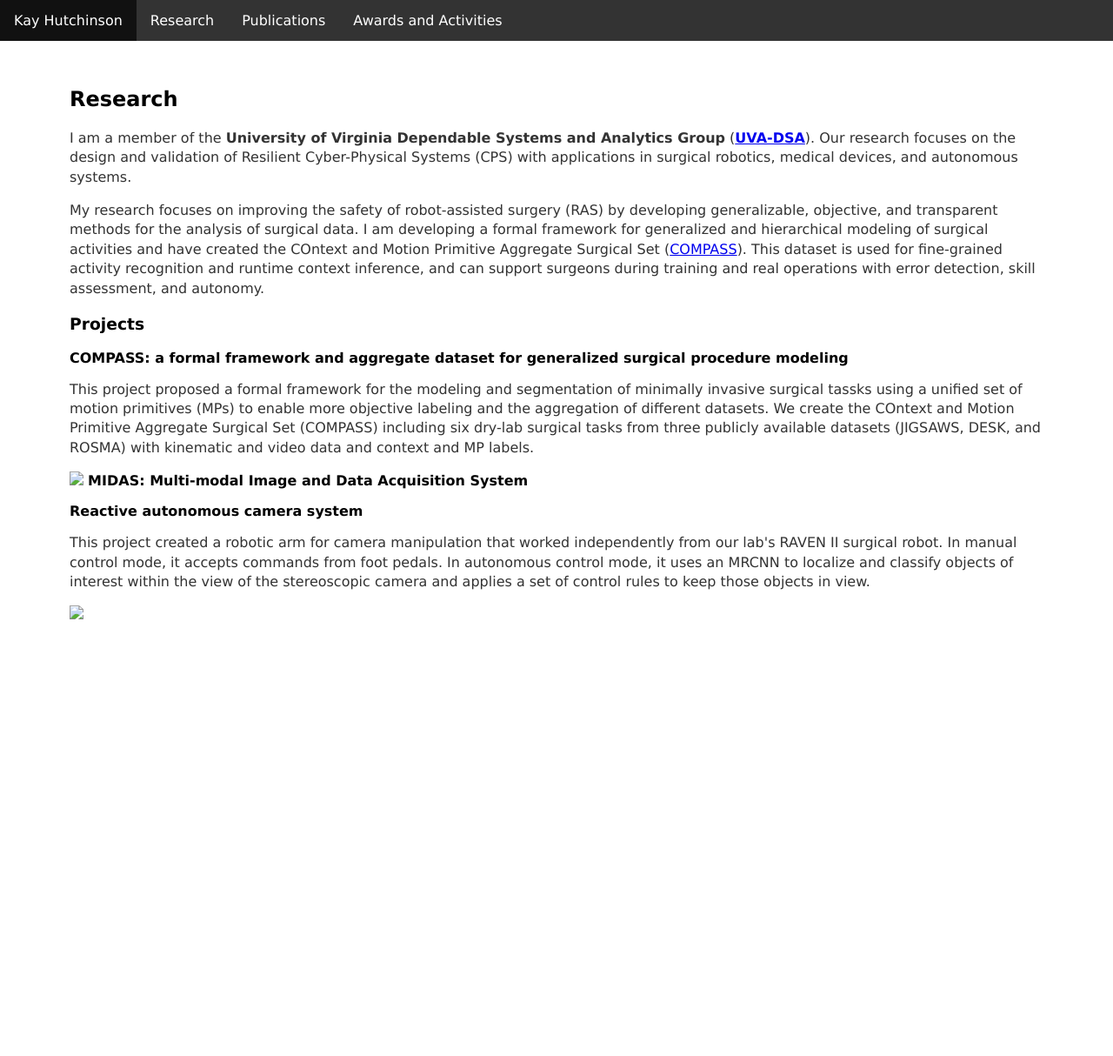
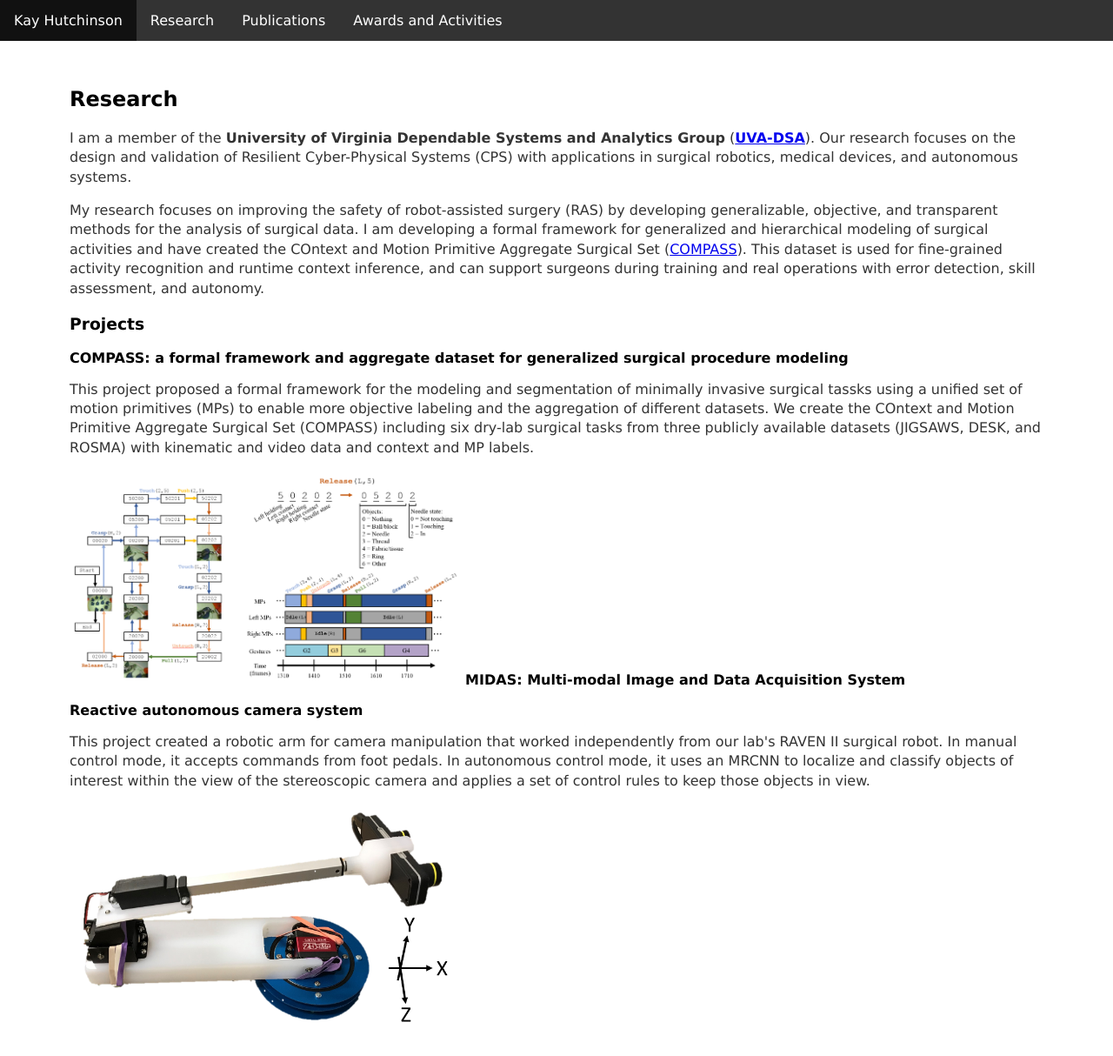
Before and after one commit to kch4fk/kch4fk.github.io, a Jekyll site: the page built from research/index.html, in a window 1280 px wide and 1284 px high. Shown: the top 1214 px of the window at 87% size. Built offline with Jekyll 4.4.1, drawn with Linux system fonts in a browser that asks for light colours.

Commit message:
Update index.html

```diff
--- a/research/index.html
+++ b/research/index.html
@@ -28,7 +28,7 @@
 		surgical tasks from three publicly available datasets (JIGSAWS, DESK, and ROSMA) with kinematic and video data
 		and context and MP labels. </p>
 
-	<img src="./images/NP_fig.png" width = "450" height="auto">
+	<img src="/images/NP_fig.png" width = "450" height="auto">
 
 
 	<tr>
@@ -47,7 +47,7 @@
 		to localize and classify objects of interest within the view of the stereoscopic camera and applies a set of
 		control rules to keep those objects in view.</p>
 
-	<img src="./images/IBIS.png" width="450" height="auto">
+	<img src="/images/IBIS.png" width="450" height="auto">
 
 	<!--<p>Text <em>emphasis</em> Text <a href="/about">Read more</a></p>-->
 	<!--<p>Check out what my <a href="https://homa-alem.github.io/research.html">lab</a> is working on.</p> -->
```
